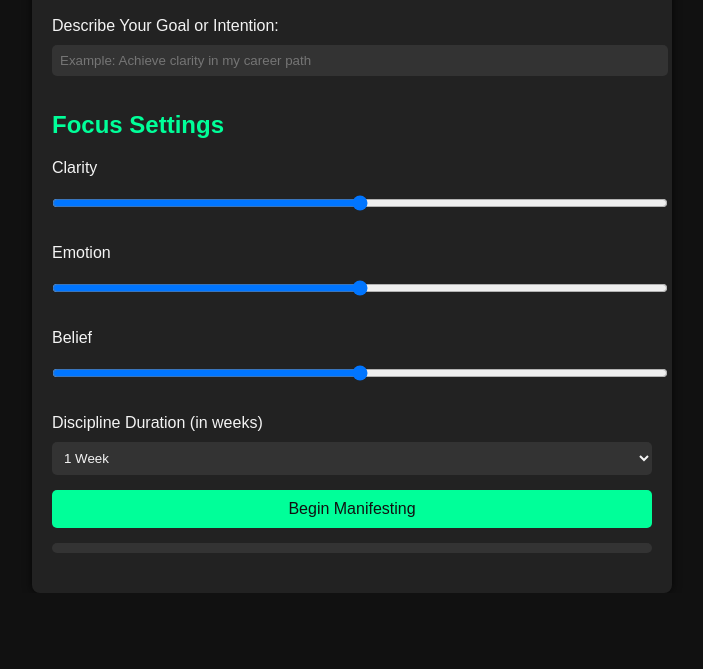
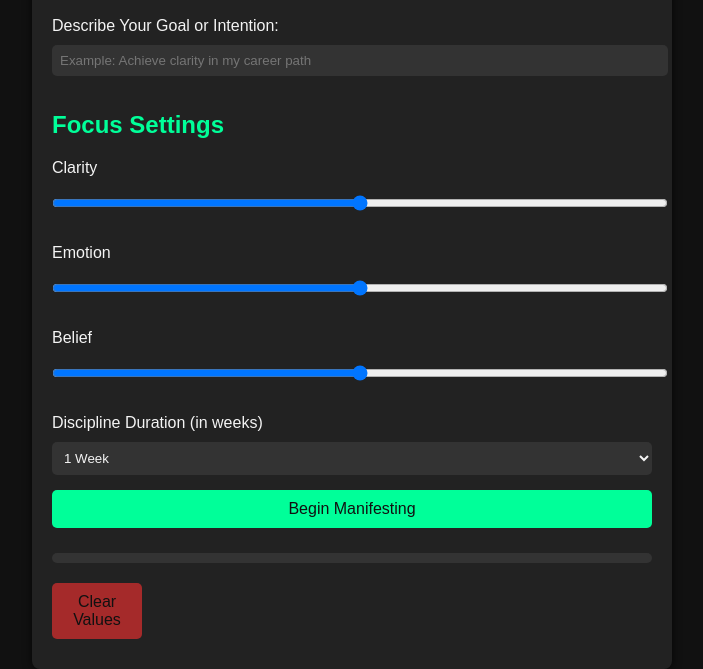
Before and after one commit to MysticWaveTech/Contributions, a plain HTML site: page nothing.html in a window 1280 px wide. Shown: the part 379-1048 px from the top of the page, without its empty margins (288-991 px from the left). Before the commit the page ends 972 px from the top, so only its background shows below. Drawn offline with Linux system fonts and the light colour scheme.

Commit message:
Add files via upload

```diff
--- a/nothing.html
+++ b/nothing.html
@@ -66,6 +66,7 @@
             border-radius: 5px;
             cursor: pointer;
             width: 100%;
+            margin-bottom: 10px; /* Added margin for spacing */
         }
         button:hover {
             background-color: #00cc77;
@@ -137,6 +138,9 @@
     </div>
 
     <div id="feedback" class="feedback"></div>
+
+    <!-- Clear Values Button -->
+    <button onclick="clearValues()" style="max-width: 15%; heught: 15px; background-color: brown;">Clear Values</button>
 </div>
 
 <script>
@@ -189,6 +193,22 @@
             feedback.innerText = "Your intention has begun to manifest. Stay disciplined and focus on your visualization daily.";
         }, 1000);
     }
+
+    // Function to clear values
+    function clearValues() {
+        localStorage.removeItem('customerName');
+        localStorage.removeItem('customerPhoto');
+        document.getElementById('customer-name').innerText = "Customer Name";
+        document.getElementById('name').value = '';
+        document.getElementById('profile-pic').src = "https://via.placeholder.com/60";
+        document.getElementById('intent').value = '';
+        document.getElementById('clarity').value = 50;
+        document.getElementById('emotion').value = 50;
+        document.getElementById('belief').value = 50;
+        document.getElementById('duration').selectedIndex = 0;
+        document.getElementById('progress-bar').style.width = '0%';
+        document.getElementById('feedback').innerText = '';
+    }
 </script>
 
 </body>
```
